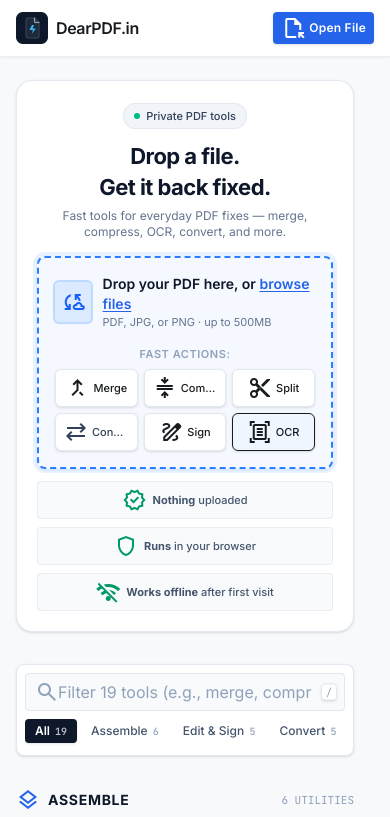
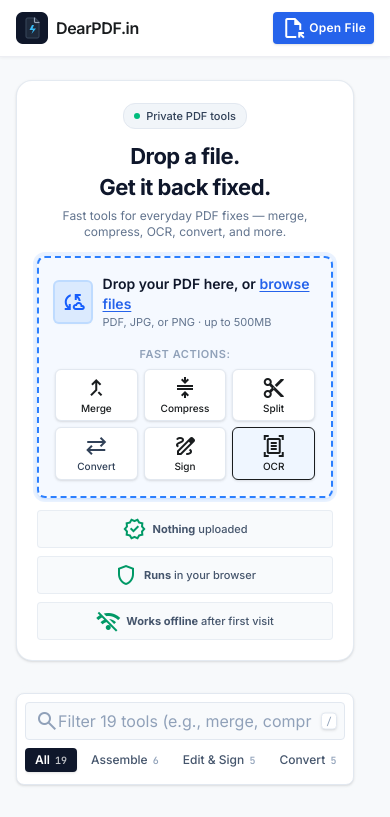
Before and after one commit to avndindia/dearpdf, a Next.js app: page / in a window 390 px wide. Shown: the top 817 px of the page. Built offline with nearby package versions, Linux system fonts and the light colour scheme.

Commit message:
Show full Fast Actions labels on mobile (no ellipsis)
Stack icon above text in the 3×2 grid, drop truncate, and keep the desktop chip row horizontal with full words.

```diff
--- a/src/components/StitchHome.tsx
+++ b/src/components/StitchHome.tsx
@@ -214,12 +214,12 @@
                       onClick={(e) => e.stopPropagation()}
                       className={
                         action.highlight
-                          ? "inline-flex w-full items-center justify-center gap-1 rounded-md border border-brand-200/80 bg-brand-50 px-2 py-1.5 text-[11px] font-medium text-brand-700 shadow-sm transition-colors hover:bg-brand-600 hover:text-white sm:w-auto sm:px-2.5 sm:py-1"
-                          : "inline-flex w-full items-center justify-center gap-1 rounded-md border border-slate-200 bg-white px-2 py-1.5 text-[11px] font-medium text-slate-700 shadow-sm transition-colors hover:bg-brand-50 hover:text-brand-600 sm:w-auto sm:px-2.5 sm:py-1"
+                          ? "inline-flex w-full min-h-[44px] flex-col items-center justify-center gap-0.5 rounded-md border border-brand-200/80 bg-brand-50 px-1 py-1.5 text-[10px] font-medium leading-tight text-brand-700 shadow-sm transition-colors hover:bg-brand-600 hover:text-white sm:min-h-0 sm:w-auto sm:flex-row sm:gap-1 sm:px-2.5 sm:py-1 sm:text-[11px]"
+                          : "inline-flex w-full min-h-[44px] flex-col items-center justify-center gap-0.5 rounded-md border border-slate-200 bg-white px-1 py-1.5 text-[10px] font-medium leading-tight text-slate-700 shadow-sm transition-colors hover:bg-brand-50 hover:text-brand-600 sm:min-h-0 sm:w-auto sm:flex-row sm:gap-1 sm:px-2.5 sm:py-1 sm:text-[11px]"
                       }
                     >
-                      <MaterialIcon name={action.icon} className="text-[13px] shrink-0" />
-                      <span className="truncate">{action.label}</span>
+                      <MaterialIcon name={action.icon} className="text-[15px] shrink-0 sm:text-[13px]" />
+                      <span className="whitespace-normal text-center sm:whitespace-nowrap">{action.label}</span>
                     </Link>
                   ) : (
                     <button
@@ -229,10 +229,10 @@
                         e.stopPropagation();
                         applyConvertFilter();
                       }}
-                      className="inline-flex w-full items-center justify-center gap-1 rounded-md border border-slate-200 bg-white px-2 py-1.5 text-[11px] font-medium text-slate-700 shadow-sm transition-colors hover:bg-brand-50 hover:text-brand-600 sm:w-auto sm:px-2.5 sm:py-1"
+                      className="inline-flex w-full min-h-[44px] flex-col items-center justify-center gap-0.5 rounded-md border border-slate-200 bg-white px-1 py-1.5 text-[10px] font-medium leading-tight text-slate-700 shadow-sm transition-colors hover:bg-brand-50 hover:text-brand-600 sm:min-h-0 sm:w-auto sm:flex-row sm:gap-1 sm:px-2.5 sm:py-1 sm:text-[11px]"
                     >
-                      <MaterialIcon name={action.icon} className="text-[13px] shrink-0" />
-                      <span className="truncate">{action.label}</span>
+                      <MaterialIcon name={action.icon} className="text-[15px] shrink-0 sm:text-[13px]" />
+                      <span className="whitespace-normal text-center sm:whitespace-nowrap">{action.label}</span>
                     </button>
                   ),
                 )}
```
